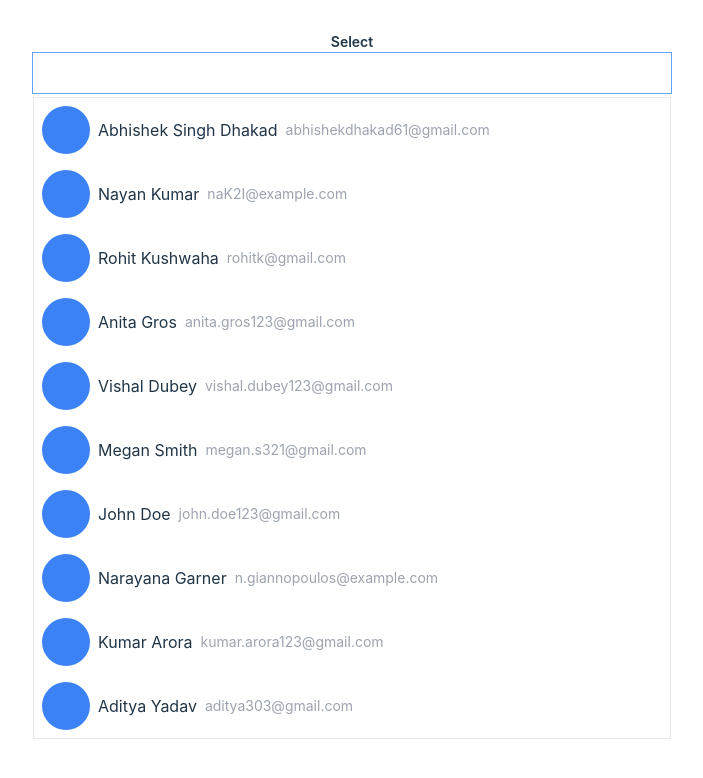
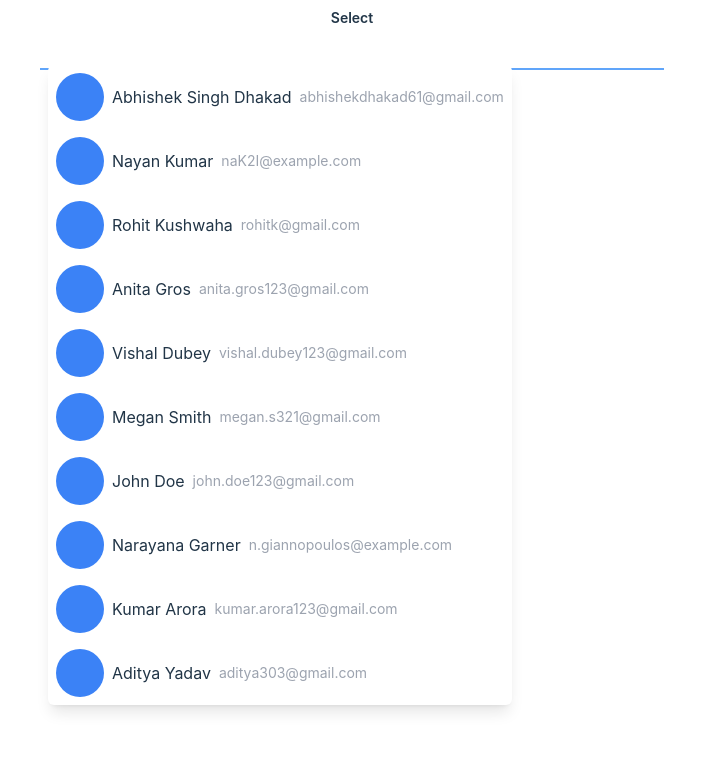
Before and after one commit to abhishekwebdevv/zepto-assignment-fe, a React (Vite) app: page / in a window 1280 px wide. Both pictures are taken after a click on the element 640 px from the left and 73 px from the top of the page. Shown: the top 778 px of the page, without its empty margins (288-991 px from the left). Built offline with nearby package versions, Linux system fonts and the light colour scheme.

Commit message:
dropdown location change

```diff
--- a/src/App.css
+++ b/src/App.css
@@ -5,6 +5,5 @@
 #root {
   width: 100%;
   margin: 0 auto;
-  padding: 2rem;
   text-align: center;
 }
--- a/src/App.tsx
+++ b/src/App.tsx
@@ -3,7 +3,7 @@ import { MultiSelect } from "./components";
 
 function App() {
   return (
-    <div className="app max-w-[640px] mx-auto">
+    <div className="app max-w-[640px] mx-auto p-2">
       <MultiSelect />
     </div>
   );
--- a/src/components/MultiSelect/Chip.tsx
+++ b/src/components/MultiSelect/Chip.tsx
@@ -11,10 +11,10 @@ export function Chip({ data, onRemove }: ChipProps) {
 
   return (
     <li
-      className="rounded-full bg-gray-200 flex items-center gap-x-2 pr-2 whitespace-nowrap"
+      className="rounded-full bg-gray-200 flex items-center gap-x-2 pr-2 whitespace-nowrap text-xs sm:text-sm"
       // ref={listItemRef}
     >
-      <div className="h-10 w-10 aspect-square rounded-full bg-green-500" />
+      <div className="h-8 sm:h-10 w-8 sm:w-10 aspect-square rounded-full bg-green-500 cursor-default" />
       {data.name}
       <span
         className="select-none cursor-pointer"
--- a/src/components/MultiSelect/Dropdown.tsx
+++ b/src/components/MultiSelect/Dropdown.tsx
@@ -9,20 +9,24 @@ export function Dropdown({ selectedItems, onItemClick }: DropdownProps) {
   const filterDropdownList = () =>
     dropdownList.filter((item) => !selectedItems.includes(item));
 
+  if (filterDropdownList().length === 0) return null;
+
   return (
     <ul
-      className="invisible group-focus-within:visible absolute left-0 top-[110%] w-full flex flex-col border"
+      className="invisible bg-white group-focus-within:visible absolute left-0 top-[120%] flex flex-col shadow-lg rounded-md overflow-hidden"
       tabIndex={0}
     >
       {filterDropdownList().map((listItem) => (
         <li
           key={listItem.id}
-          className="flex items-center gap-x-2 hover:bg-gray-200 cursor-pointer p-2"
+          className="flex items-center justify-start gap-x-2 hover:bg-gray-200 cursor-pointer p-2"
           onClick={() => onItemClick(listItem)}
         >
-          <div className="h-12 w-12 rounded-full bg-blue-500" />
-          {listItem.name}
-          <span className="text-sm text-gray-400">{listItem.email}</span>
+          <div className="h-8 sm:h-12 w-8 sm:w-12 rounded-full bg-blue-500" />
+          <div className="flex flex-col sm:flex-row items-start sm:items-center gap-1 sm:gap-2 text-sm sm:text-base whitespace-nowrap">
+            {listItem.name}
+            <span className="text-sm text-gray-400">{listItem.email}</span>
+          </div>
         </li>
       ))}
     </ul>
--- a/src/components/MultiSelect/index.tsx
+++ b/src/components/MultiSelect/index.tsx
@@ -5,6 +5,7 @@ import { Chip } from "./Chip";
 
 export function MultiSelect() {
   const inputRef = useRef<HTMLInputElement>(null);
+  const listRef = useRef<HTMLUListElement>(null);
   const [selectedItems, setSelectedItems] = useState<ItemType[]>([]);
 
   const handleSelectItem = (item: ItemType) => {
@@ -15,6 +16,8 @@ export function MultiSelect() {
     setSelectedItems((prev) => prev.filter((i) => i.id !== item.id));
   };
 
+  console.log(listRef.current?.offsetWidth);
+
   return (
     <div className="">
       <label htmlFor="multi-input" className="text-sm font-semibold block">
@@ -22,14 +25,14 @@ export function MultiSelect() {
       </label>
 
       <div
-        className="flex items-center gap-x-2 group relative border p-2 focus-within:border-blue-400"
+        className="flex items-center gap-x-2 group border-b p-2 focus-within:border-b-2 focus-within:border-blue-400 cursor-text"
         onClick={() => inputRef.current?.focus()}
       >
-        <ul className="flex items-center gap-2 flex-wrap">
+        <ul className="flex items-center gap-2 flex-wrap" ref={listRef}>
           {selectedItems.map((item) => (
             <Chip data={item} key={item.id} onRemove={handleRemoveItem} />
           ))}
-          <li>
+          <li className="relative">
             <input
               type="text"
               ref={inputRef}
@@ -37,15 +40,13 @@ export function MultiSelect() {
               name="multi-input"
               autoComplete="off"
               className="p-0 m-0 border-transparent focus:border-transparent focus:ring-0 w-full outline-none"
-              // className="border focus:ring-0 outline-none"
+            />
+            <Dropdown
+              selectedItems={selectedItems}
+              onItemClick={handleSelectItem}
             />
           </li>
         </ul>
-
-        <Dropdown
-          selectedItems={selectedItems}
-          onItemClick={handleSelectItem}
-        />
       </div>
     </div>
   );
```
